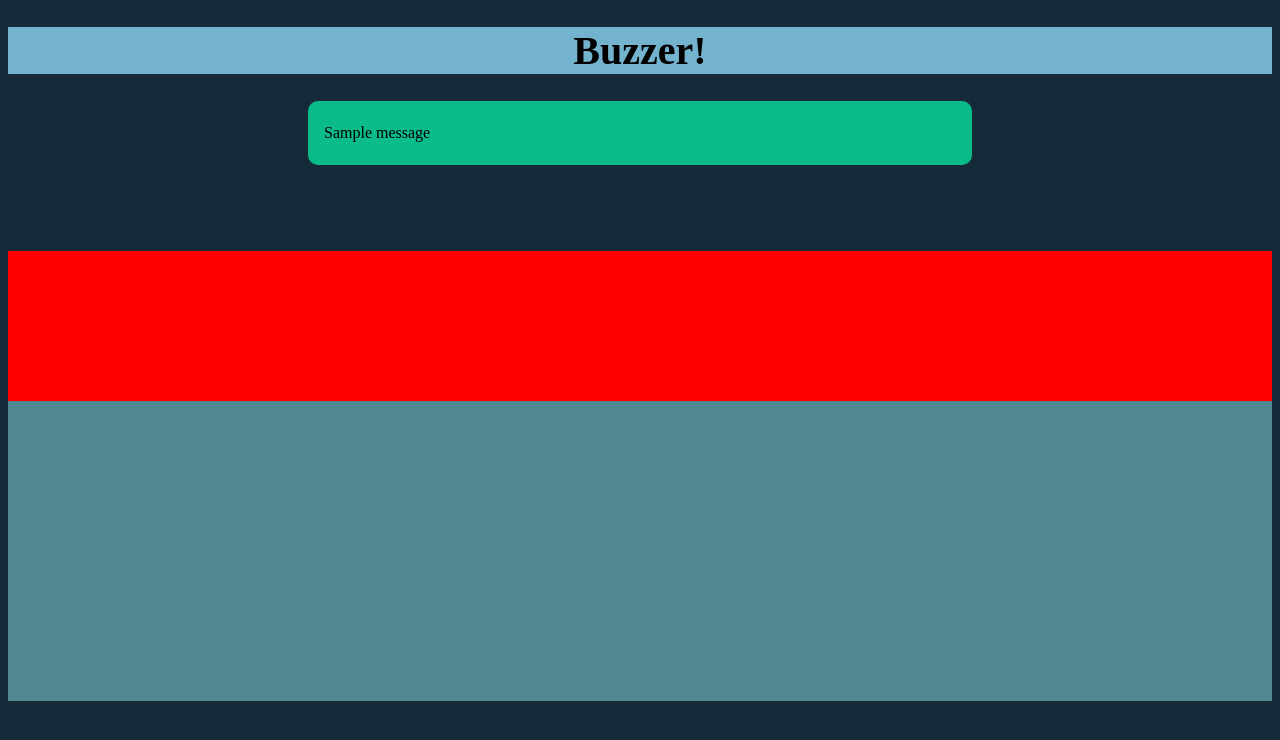
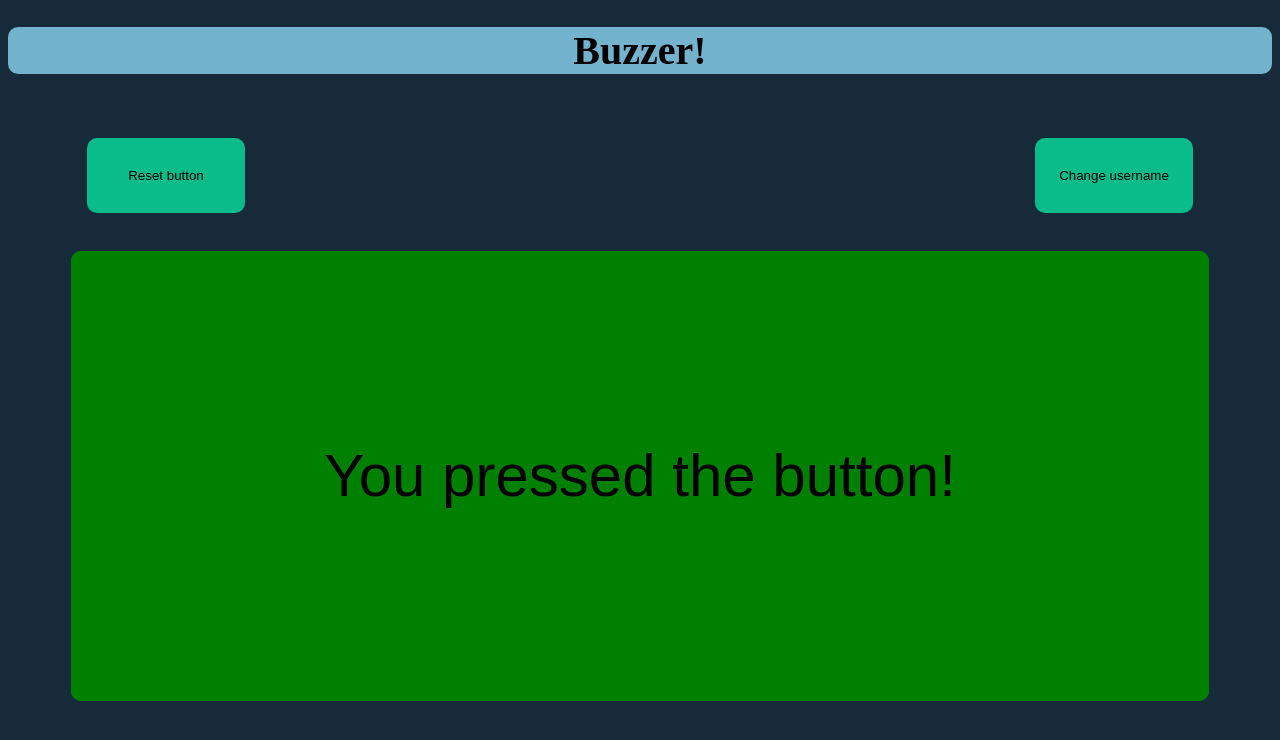
Before and after one commit to 3nabla3/BuzzerApp, a Flask app: template templates/index.html in a window 1280 px wide. Shown: the top 740 px of the page. Run offline with Flask 2, Linux system fonts and the light colour scheme; the template is opened without the code that fills it, so the values that code supplies are empty; one stand-in notice (Sample message) is shown; data that the repository does not hold is empty.

Commit message:
did a lot of html stuff

```diff
--- a/app.py
+++ b/app.py
@@ -44,8 +44,8 @@
 @app.route('/login', methods=['GET', 'POST'])
 def login():
 	if request.method == 'GET':
-		if 'user' in request.cookies and request.cookies['user'].strip() in GetConfig.users:
-			return redirect(url_for('logout'))
+		# if 'user' in request.cookies and request.cookies['user'].strip() in GetConfig.users:
+		# 	return
 		for i in range(10):
 			flash(f"{i}: This is a simple flashed message")
 		return render_template('login.html')
--- a/static/buzzer.js
+++ b/static/buzzer.js
@@ -7,13 +7,11 @@
 let g_api_wait_buzz_url = null;
 let g_api_wait_reset_url = null;
 let g_api_get_users_url = null;
-
-colors = Object.freeze({
-    'NORMAL': '#508991', 'SUCCESS': 'green', 'FAILURE': 'orange'
-});
+let colors = null;
 
 function setup(user, logout_url, api_click_url, api_reset_url,
-               api_wait_buzz_url, api_wait_reset_url, api_get_users_url) {
+               api_wait_buzz_url, api_wait_reset_url, api_get_users_url,
+               successColor, failureColor) {
     g_user = user;
     g_logout_url = logout_url;
     g_api_click_url = api_click_url
@@ -21,13 +19,21 @@
     g_api_wait_buzz_url = api_wait_buzz_url;
     g_api_wait_reset_url = api_wait_reset_url;
     g_api_get_users_url = api_get_users_url;
+
+    // get the current color of the center div to set as the normal color
+    // avoids to define normal color twice in css and javascript
+    let center = document.getElementById("centered");
+    colors = Object.freeze({
+        'NORMAL': center.style.backgroundColor,
+        'SUCCESS': successColor, 'FAILURE': failureColor
+    });
 }
 
 function failure(user) {
     console.log("failure: " + user);
     let buzzer = document.getElementById("buzzer");
     buzzer.innerHTML = "Too late! " + user + " already pressed the button";
-    buzzer.style.backgroundColor = colors.FAILURE;
+    setCenterColor(colors.FAILURE);
     clicked = true;
 }
 
@@ -35,25 +41,36 @@
     console.log("success");
     let buzzer = document.getElementById("buzzer");
     buzzer.innerHTML = "You pressed the button!";
-    buzzer.style.backgroundColor = colors.SUCCESS;
+    setCenterColor(colors.SUCCESS)
 }
 
-function resetBuzzerText() {
+function setCenterColor(color) {
+    let buzzer = document.getElementById("centered");
+    buzzer.style.backgroundColor = color;
+}
+
+function resetBuzzerAppearance() {
+    let buzzer = document.getElementById("buzzer");
     console.log("reset buzzer text");
-    let buzzer = document.getElementById("buzzer");
     buzzer.innerHTML = g_user;
-    buzzer.style.backgroundColor = colors.NORMAL;
+    setCenterColor(colors.NORMAL);
     clicked = false;
 }
 
 function logout() {
+    let center = document.getElementById("centered");
+    center.style.animation = "0.2s ease-in-out 1 zoomOut";
+
     console.log('logging out!');
 
     let xhr = new XMLHttpRequest();
     xhr.open('POST', g_logout_url)
 
     xhr.onreadystatechange = function () {
-        if (xhr.readyState === 4 && xhr.status === 200) window.location.reload();
+        if (xhr.readyState === 4 && xhr.status === 200) {
+            window.location.reload();
+            console.log(xhr.responseText);
+        }
     }
 
     xhr.send();
@@ -82,7 +99,7 @@
     xhr.send("ts=" + ts);
 }
 
-function resetBuzzer() {
+function sendResetBuzzerSig() {
     if (!clicked) return;
     clicked = false;
 
@@ -93,7 +110,7 @@
     xhr.onreadystatechange = function () {
         if (xhr.readyState === 4 && xhr.status === 200) {
             console.log(xhr.responseText);
-            if (xhr.responseText === "reset") resetBuzzerText();
+            if (xhr.responseText === "reset") resetBuzzerAppearance();
         }
     }
     xhr.send();
@@ -125,7 +142,7 @@
 
     xhr.onreadystatechange = function () {
         if (xhr.readyState === 4 && xhr.status === 200) {
-            if (xhr.responseText === "reset") resetBuzzerText();
+            if (xhr.responseText === "reset") resetBuzzerAppearance();
             waitForClick();
         }
     }
--- a/static/style.css
+++ b/static/style.css
@@ -5,12 +5,40 @@
 /*004346*/
 /*09BC8A*/
 
+@keyframes zoomIn {
+    0% {
+        transform: scale(0%);
+    }
+    100% {
+        transform: scale(100%);
+    }
+}
+
+@keyframes zoomOut {
+    0% {
+        transform: scale(100%);
+    }
+    100% {
+        transform: scale(0%);
+    }
+}
+
 body {
     background-color: #172A3A;
 }
 
+div {
+    border-radius: 10px;
+}
+
+button {
+    border: none;
+    border-radius: 10px;
+}
+
 header {
     background-color: #74B3CE;
+    border-radius: 10px;
 }
 
 h1 {
@@ -30,8 +58,11 @@
 #login-form {
     height: 100%;
     display: flex;
+    align-items: center;
     flex-direction: column;
     justify-content: space-evenly;
+    margin: auto;
+    width: 25%;
 }
 
 .flash {
@@ -42,42 +73,48 @@
     margin: auto;
     padding: 1em;
     height: 2em;
-    border-radius: 10px;
-}
-
-.centered {
-    /*left: 0;*/
-    background-color: #508991;
-    /*text-align: center;*/
-    height: 300px;
-    /*width: 100%;*/
-    /*border-radius: 10px;*/
-    /*display: flex;*/
-    /*justify-content: center;*/
-    /*align-items: center;*/
 }
 
 #buzzer {
-    color: darkred;
+    color: inherit;
     background-color: inherit;
-    border-radius: inherit;
-    border: none;
     height: 100%;
     width: 100%;
     font-size: 60px;
 }
 
-#aux-div {
-    background-color: red;
-    /*height: 200px;*/
-}
-
-#flashed-mess {
-    overflow: clip;
+#aux-sec {
+    display: flex;
+    justify-content: space-evenly;
     height: 150px;
 }
 
-#aux-sec {
-    background-color: red;
-    height: 150px;
+.aux-div {
+    animation: 0.2s ease-in-out 1 zoomIn;
+    display: flex;
+    align-items: center;
+    width: 25%;
 }
+
+.aux-btn {
+    color: black;
+    margin: auto;
+    width: 50%;
+    height: 50%;
+    background-color: #09BC8A;
+
+}
+
+#flashed-div {
+    overflow: scroll;
+    width: 50%;
+}
+
+#centered {
+    animation: 0.2s ease-in-out 1 zoomIn;
+    background-color: #508991;
+    color: black;
+    height: 450px;
+    width: 90%;
+    margin: auto;
+}
--- a/templates/base.html
+++ b/templates/base.html
@@ -4,7 +4,7 @@
     <meta charset="UTF-8">
     <link rel="stylesheet" type="text/css" href="{{ url_for('static', filename='style.css') }}">
     <link rel="icon" type="image/x-icon" href="/static/buzzer.png">
-    {% block script %}{% endblock %}
+    {% block scriptSrc %}{% endblock %}
     <title>{% block title %}{% endblock %}</title>
 </head>
 
@@ -12,22 +12,35 @@
     <header>
         {% block header %}{% endblock %}
     </header>
-    <section id="flashed-mess">
-        {% for mess in get_flashed_messages() %}
-            <div class="flash">{{ mess }}</div>
-        {% endfor %}
+
+    <section id="aux-sec">
+        <div class="aux-div">
+            {% block leftAux %}
+            {% endblock %}
+        </div>
+
+        <div id="flashed-div">
+            {% for mess in get_flashed_messages() %}
+                <div class="flash">{{ mess }}</div>
+            {% endfor %}
+        </div>
+
+        <div class="aux-div">
+            {% block rightAux %}
+            {% endblock %}
+        </div>
     </section>
-    <section id="aux-sec">
 
-    </section>
-    <div class="centered">
-
+    <div id="centered">
+        {% block centered %}
+        {% endblock %}
     </div>
-
+    {% block otherContent %}
+    {% endblock %}
 {# used to fade off the flashed messages #}
 <script>
     function fade(element) {
-        let animationTime = 2;
+        let animationTime = 5;
         let stepTime = 0.05;
 
         let initialOp = 1; // initial opacity
@@ -47,9 +60,10 @@
 
     flashed = document.getElementsByClassName("flash");
     for (let i = 0; i < flashed.length; i++) {
-        {#fade(flashed[i]);#}
+        fade(flashed[i]);
         console.log("Fading element");
     }
+
 </script>
 
 </body>
--- a/templates/index.html
+++ b/templates/index.html
@@ -1,6 +1,6 @@
 {% extends 'base.html' %}
 
-{% block script %}
+{% block scriptSrc %}
     <script src="{{ url_for('static', filename='buzzer.js') }}"></script>
 {% endblock %}
 
@@ -8,21 +8,24 @@
     <h1>{% block title %}Buzzer!{% endblock %}</h1>
 {% endblock %}
 
-{% block content %}
-<div id="aux-div">
-    <button type="button" class="aux" id="change-user" onclick="logout()">Change username</button>
-    <button type="button" class="aux" id="reset-button" onclick="resetBuzzer()">Reset button</button>
-</div>
+{% block rightAux %}
+    <button type="button" class="aux-btn" id="change-user" onclick="logout()">Change username</button>
+{% endblock %}
 
-<div class="centered">
+{% block leftAux %}
+    <button type="button" class="aux-btn" id="reset-button" onclick="sendResetBuzzerSig()">Reset button</button>
+{% endblock %}
+
+{% block centered %}
     <button type="button" id="buzzer" onclick="buzzerClick()">
         {{ request.cookies.get('user') }}
     </button>
-</div>
+{% endblock %}
 
-<h2 id="player-title"></h2>
-<ul id="player-list"></ul>
+{#<h2 id="player-title"></h2>#}
+{#<ul id="player-list"></ul>#}
 
+{% block otherContent %}
     <script>
         setup(
             '{{ request.cookies['user'] }}',
@@ -31,7 +34,8 @@
             '{{ url_for('api.reset') }}',
             '{{ url_for('api.wait_buzz') }}',
             '{{ url_for('api.wait_reset') }}',
-        '{{ url_for('api.get_users') }}'
+            '{{ url_for('api.get_users') }}',
+            'green', 'orange'
         );
 
         {# check if someone already buzzed and set the view accordingly #}
@@ -49,4 +53,4 @@
         updateUserList();
         waitForClick();
     </script>
-{% endblock content %}
+{% endblock %}
```
Also changed, not shown: templates/login.html (+7 -3 lines), 1 other file. Lines whose indentation alone changed are shown as unchanged.
